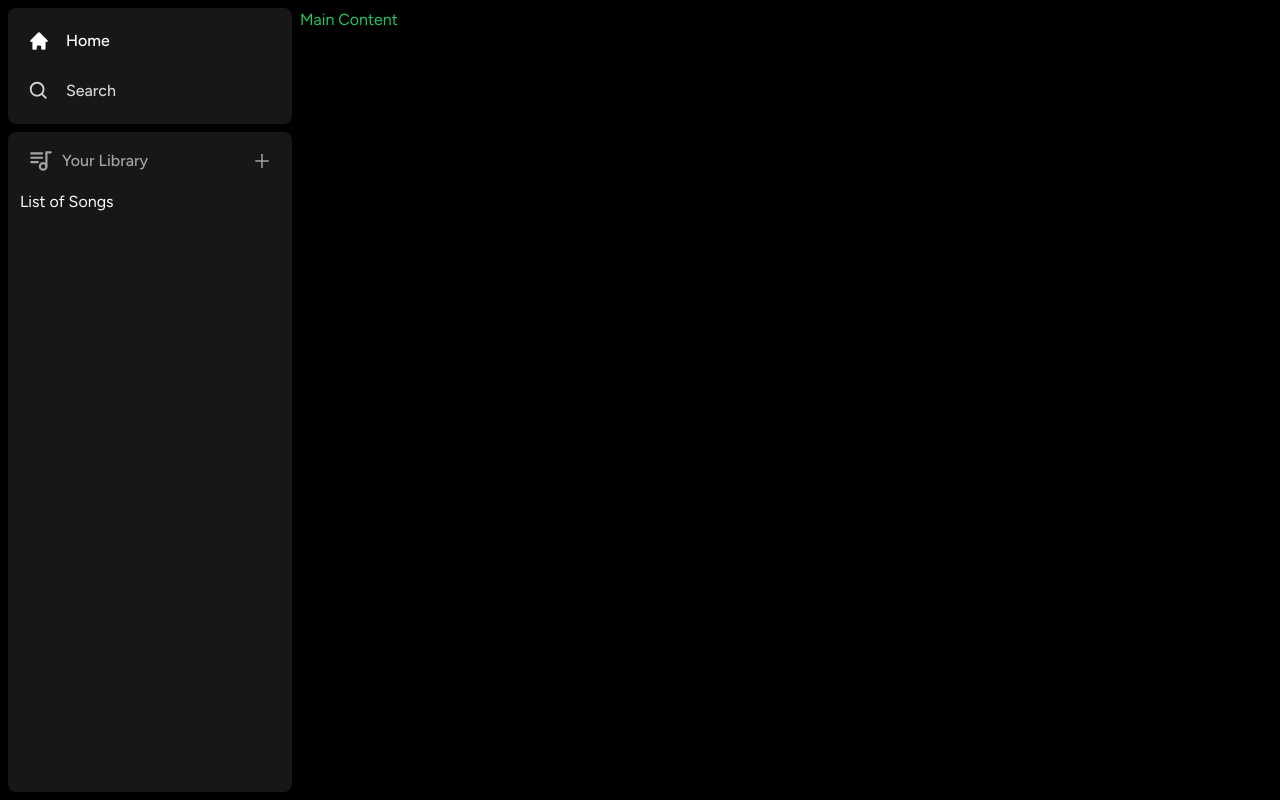
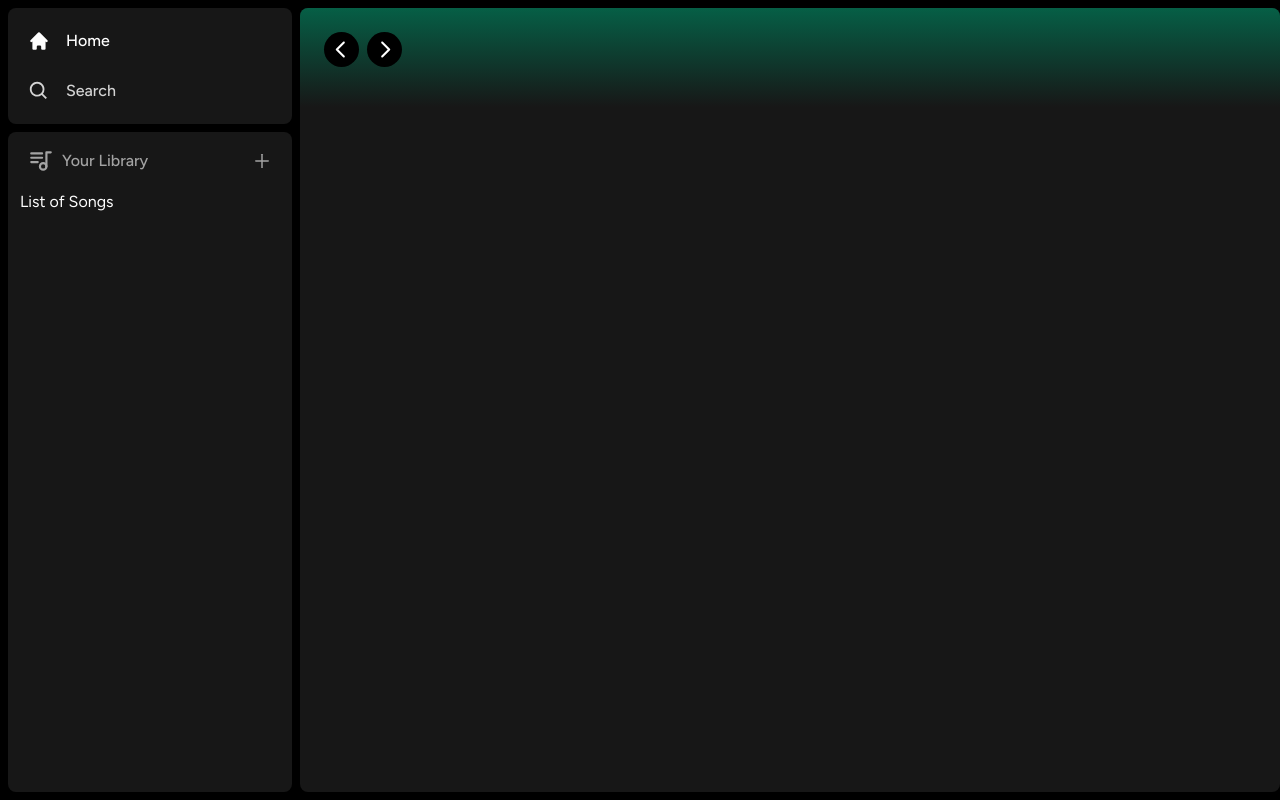
Before and after one commit to ayushCode27/spotify-clone-nextjs-13.4, a Next.js app: page / in a window 1280 px wide. Built offline with nearby package versions, Linux system fonts and the light colour scheme.

Commit message:
add header component

```diff
--- a/app/(site)/page.tsx
+++ b/app/(site)/page.tsx
@@ -1,7 +1,9 @@
+import Header from "@/components/Header";
+
 export default function Home() {
   return (
-    <div className="text-green-500">
-      <h1>Main Content</h1>
+    <div className='bg-neutral-900 rounded-lg h-full w-full overflow-hidden overflow-y-auto'>
+      <Header>new</Header>
     </div>
   );
 }
--- /dev/null
+++ b/components/Header.tsx
@@ -0,0 +1,53 @@
+'use client';
+
+import React, { FC } from 'react';
+import { useRouter } from 'next/navigation';
+import { twMerge } from 'tailwind-merge';
+import { RxCaretLeft, RxCaretRight } from 'react-icons/rx';
+import { HiHome } from 'react-icons/hi';
+import { BiSearch } from 'react-icons/bi';
+
+interface HeaderProps {
+  children: React.ReactNode;
+  className?: string;
+}
+
+const Header: FC<HeaderProps> = props => {
+  const { children, className } = props;
+  const router = useRouter();
+  return (
+    <div
+      className={twMerge(
+        'h-fit bg-gradient-to-b from-emerald-800 p-6',
+        className,
+      )}
+    >
+      <div className='w-full mb-4 flex items-center justify-between'>
+        <div className='hidden md:flex gap-x-2 items-center'>
+          <button
+            onClick={() => router.back()}
+            className='rounded-full bg-black flex-center flex justify-center hover:opacity-75 transition'
+          >
+            <RxCaretLeft size={35} className='text-white' />
+          </button>
+          <button
+            onClick={() => router.forward()}
+            className='rounded-full bg-black flex-center flex justify-center hover:opacity-75 transition'
+          >
+            <RxCaretRight size={35} className='text-white' />
+          </button>
+        </div>
+        <div className='flex md:hidden gap-x-2 items-center'>
+          <button className='rounded-full p-2 bg-white flex items-center justify-center hover:opacity-75 transition'>
+            <HiHome className='text-black' size={20} />
+          </button>
+          <button className='rounded-full p-2 bg-white flex items-center justify-center hover:opacity-75 transition'>
+            <BiSearch className='text-black' size={20} />
+          </button>
+        </div>
+      </div>
+    </div>
+  );
+};
+
+export default Header;
```
